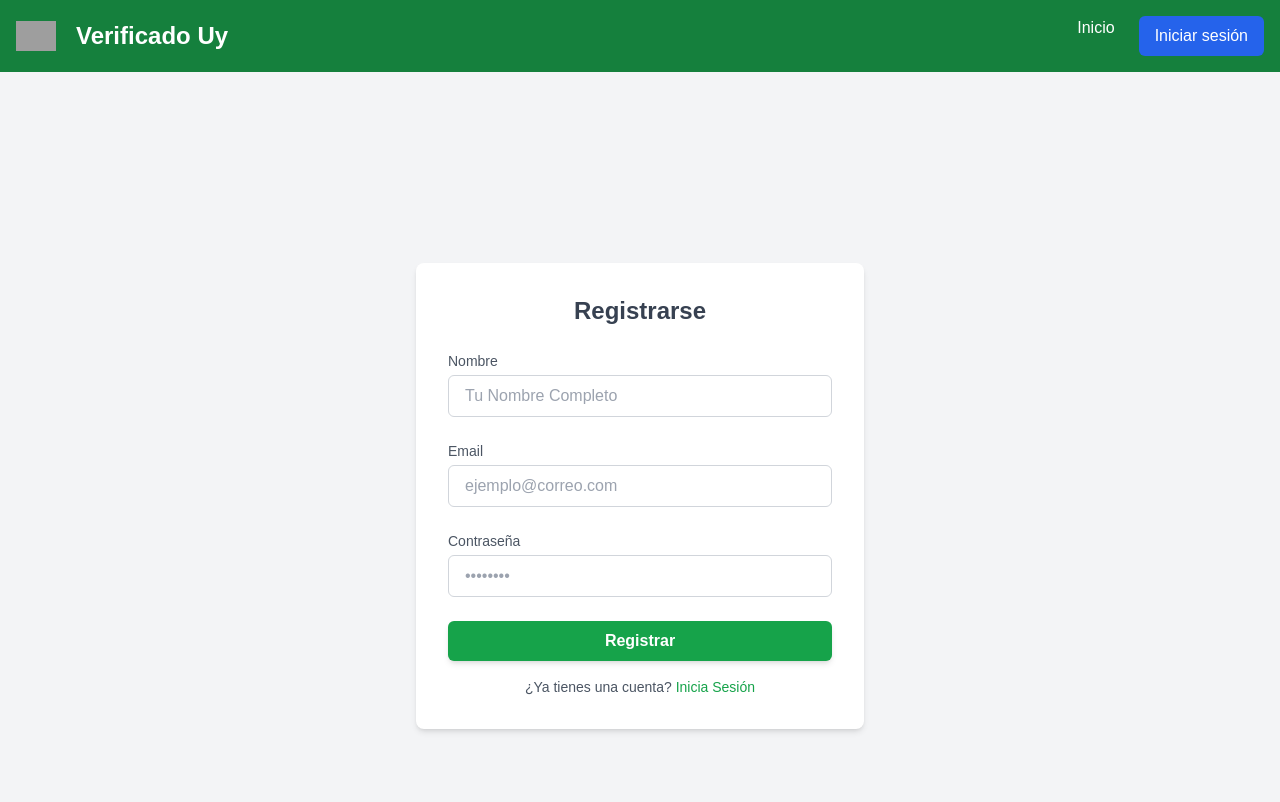
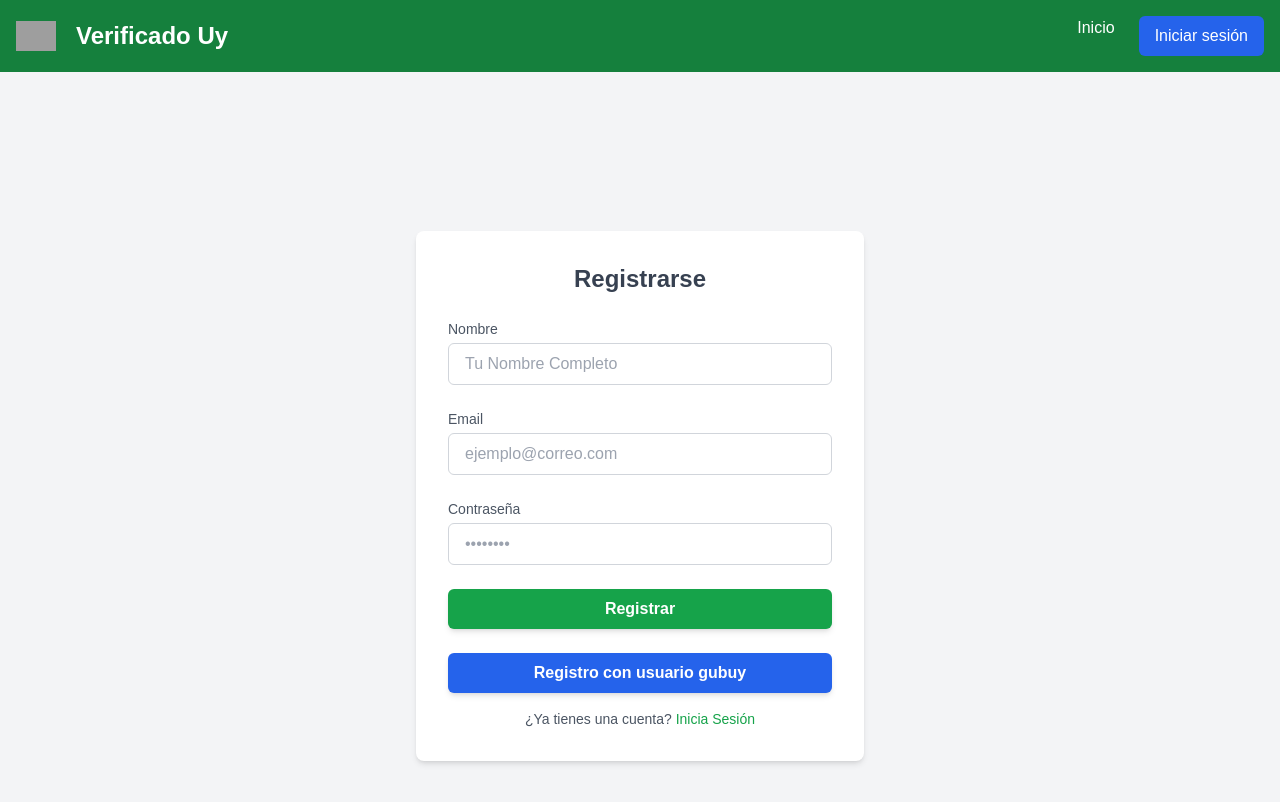
Before and after one commit to xSanPrax/verificado_uy, a Next.js app: page /register in a window 1280 px wide. Shown: the top 802 px of the page. Built offline with nearby package versions, Linux system fonts and the light colour scheme; grey boxes are pictures that could not be loaded.

Commit message:
panel de admin funcional

```diff
--- a/src/app/(auth)/login/page.jsx
+++ b/src/app/(auth)/login/page.jsx
@@ -1,10 +1,10 @@
-"use client"
+"use client";
 
 import { useContext, useState } from "react";
 import AuthContext from '@/context/auth/auth_context';
 
 const Login = () => {
-  const { internalLogin, cargando, mensaje } = useContext(AuthContext);
+  const { internalLogin, externalLogin, cargando, mensaje } = useContext(AuthContext);
   const [formData, setFormData] = useState({
     email: "",
     password: "",
@@ -65,6 +65,17 @@ const Login = () => {
             {cargando ? "Iniciando sesión..." : "Login"}
           </button>
         </form>
+        <div className="mt-6">
+          <button
+            onClick={externalLogin}
+            disabled={cargando}
+            className={`w-full py-2 px-4 bg-green-600 text-white font-semibold rounded-md hover:bg-green-700 focus:outline-none focus:ring-2 focus:ring-green-500 focus:ring-opacity-50 transition duration-200 ${
+              cargando ? "opacity-50 cursor-not-allowed" : ""
+            }`}
+          >
+            {cargando ? "Redirigiendo..." : "Ingreso con usuario gubuy"}
+          </button>
+        </div>
         <div className="mt-4 text-center">
           <p className="text-sm text-gray-600">
             ¿No tienes una cuenta?{" "}
--- a/src/app/(auth)/register/page.jsx
+++ b/src/app/(auth)/register/page.jsx
@@ -1,4 +1,4 @@
-"use client"
+"use client";
 
 import { useContext } from "react";
 import AuthContext from '@/context/auth/auth_context';
@@ -6,16 +6,14 @@ import { Formik, Form, Field, ErrorMessage } from "formik";
 import * as Yup from "yup";
 
 const Register = () => {
-  const { internalRegister, cargando, mensaje } = useContext(AuthContext);
+  const { internalRegister, externalLogin, cargando, mensaje } = useContext(AuthContext);
 
-  // Valores iniciales del formulario
   const initialValues = {
     nombre: "",
     email: "",
     password: "",
   };
 
-  // Esquema de validación usando Yup
   const validationSchema = Yup.object({
     nombre: Yup.string()
       .min(3, "El nombre debe tener al menos 3 caracteres")
@@ -28,7 +26,6 @@ const Register = () => {
       .required("La contraseña es obligatoria"),
   });
 
-  // Función para manejar el envío del formulario
   const onSubmit = async (values, { resetForm }) => {
     await internalRegister(values.nombre, values.email, values.password);
     resetForm();
@@ -50,7 +47,6 @@ const Register = () => {
         >
           {({ isValid, dirty }) => (
             <Form className="space-y-6">
-              {/* Campo de Nombre */}
               <div>
                 <label htmlFor="nombre" className="block text-sm font-medium text-gray-600 dark:text-gray-300">Nombre</label>
                 <Field
@@ -62,8 +58,6 @@ const Register = () => {
                 />
                 <ErrorMessage name="nombre" component="div" className="text-red-500 text-sm mt-1" />
               </div>
-
-              {/* Campo de Email */}
               <div>
                 <label htmlFor="email" className="block text-sm font-medium text-gray-600 dark:text-gray-300">Email</label>
                 <Field
@@ -75,8 +69,6 @@ const Register = () => {
                 />
                 <ErrorMessage name="email" component="div" className="text-red-500 text-sm mt-1" />
               </div>
-
-              {/* Campo de Contraseña */}
               <div>
                 <label htmlFor="password" className="block text-sm font-medium text-gray-600 dark:text-gray-300">Contraseña</label>
                 <Field
@@ -88,8 +80,6 @@ const Register = () => {
                 />
                 <ErrorMessage name="password" component="div" className="text-red-500 text-sm mt-1" />
               </div>
-
-              {/* Botón de Envío */}
               <button
                 type="submit"
                 disabled={cargando || !(isValid && dirty)}
@@ -102,6 +92,17 @@ const Register = () => {
             </Form>
           )}
         </Formik>
+        <div className="mt-6">
+          <button
+            onClick={externalLogin}
+            disabled={cargando}
+            className={`w-full py-2 px-4 bg-blue-600 text-white font-semibold rounded-md shadow-md hover:bg-blue-700 focus:outline-none focus:ring-2 focus:ring-blue-500 focus:ring-opacity-50 transition duration-200 ${
+              cargando ? "opacity-50 cursor-not-allowed" : ""
+            }`}
+          >
+            {cargando ? "Redirigiendo..." : "Registro con usuario gubuy"}
+          </button>
+        </div>
         <div className="mt-4 text-center">
           <p className="text-sm text-gray-600 dark:text-gray-300">
             ¿Ya tienes una cuenta?{" "}
--- a/src/context/app/AppState.jsx
+++ b/src/context/app/AppState.jsx
@@ -18,11 +18,11 @@ export const AppState = ({ children }) => {
 
   const [state, dispatch] = useReducer(appReducer, initialState);
 
-  // Función para crear un usuario
   const createUsuario = async (nombre, email, role) => {
     try {
       dispatch({ type: CARGANDO, payload: { cargando: true } });
-      await axios.post("/admin/crear-usuario", { nombre, email, role });
+      const params = new URLSearchParams({ nombre, email, role });
+      await axios.post(`/admin/crear-usuario?${params.toString()}`);
       mostrarAlerta("Usuario creado exitosamente");
       listUsuarios(); // Actualiza la lista después de crear
     } catch (error) {
@@ -33,11 +33,12 @@ export const AppState = ({ children }) => {
     }
   };
 
-  // Función para actualizar el rol de un usuario
+
   const updateUsuarioRole = async (email, nuevoRol) => {
     try {
       dispatch({ type: CARGANDO, payload: { cargando: true } });
-      await axios.put("/admin/modificar-rol", { email, nuevoRol });
+      const params = new URLSearchParams({ email, nuevoRol });
+      await axios.put(`/admin/modificar-rol?${params.toString()}`);
       mostrarAlerta("Rol del usuario modificado exitosamente");
       listUsuarios(); // Actualiza la lista después de modificar
     } catch (error) {
```
